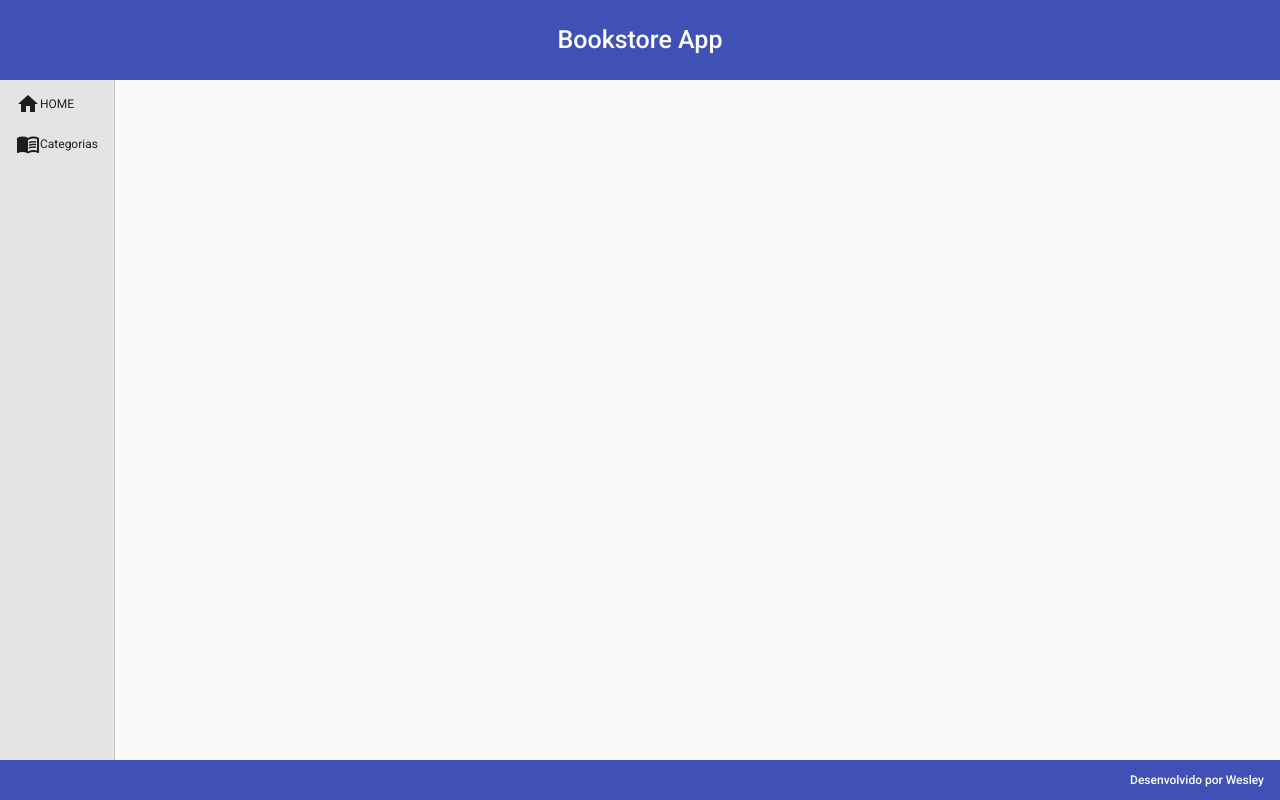
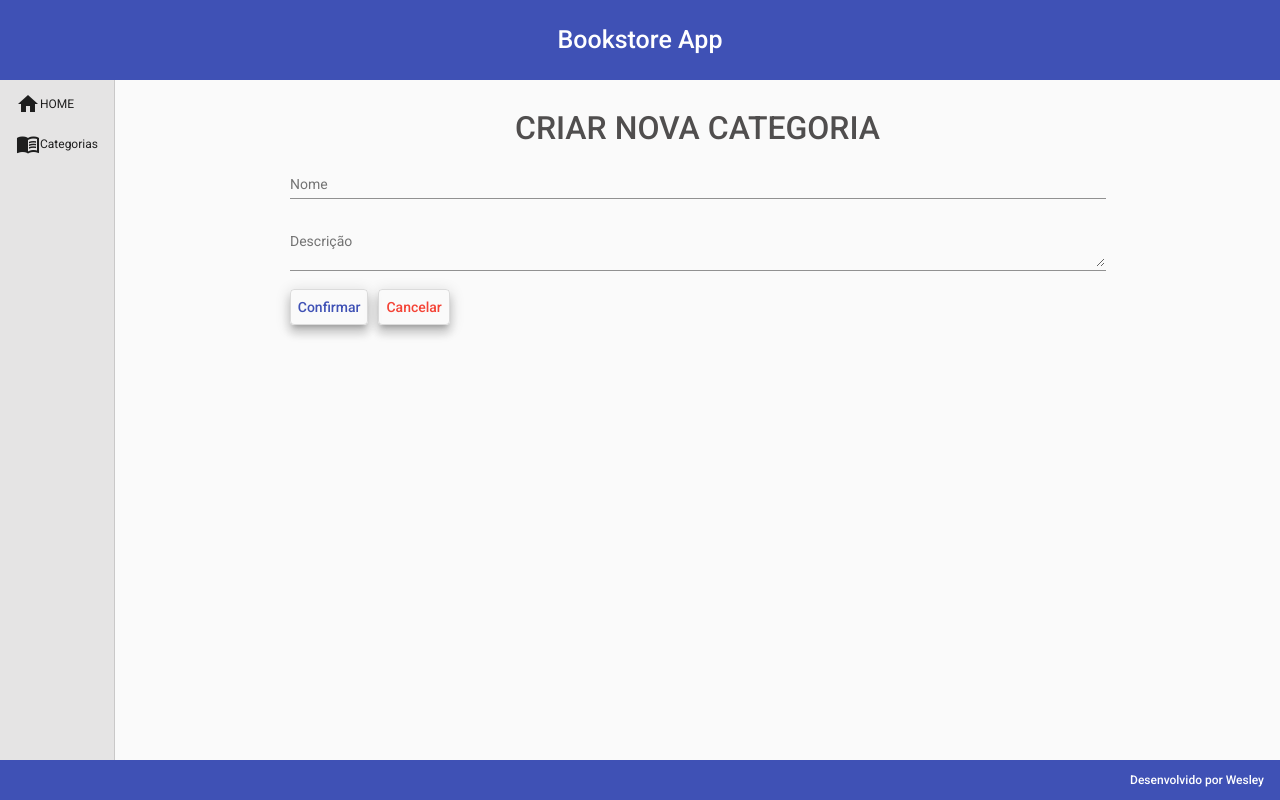
Before and after one commit to PaulinoWesley/bookstore-fronend, an Angular app: page /categorias/create in a window 1280 px wide. Before the commit this address led to /. Built offline with nearby package versions, Linux system fonts and the light colour scheme.

Commit message:
CSS paratelas Categorias e de Criar Nova Categoria

```diff
--- a/src/app/app-routing.module.ts
+++ b/src/app/app-routing.module.ts
@@ -1,3 +1,4 @@
+import { CategoriaCreateComponent } from './components/views/categoria/categoria-create/categoria-create.component';
 import { CategoriaReadComponent } from './components/views/categoria/categoria-read/categoria-read.component';
 import { HomeComponent } from './components/views/home/home.component';
 import { NgModule } from '@angular/core';
@@ -9,6 +10,9 @@
   },
   {
     path: "categorias", component: CategoriaReadComponent
+  },
+  {
+    path: "categorias/create", component: CategoriaCreateComponent
   }
 ];
 
--- /dev/null
+++ b/src/app/components/views/categoria/categoria-create/categoria-create.component.css
@@ -0,0 +1,26 @@
+form {
+    text-align: center;
+    width: 70%;
+    margin: 2rem auto 0 auto;
+}
+
+h1 {
+    font-size: 2rem;
+    color: rgb(80, 78, 78);
+    font-weight: 500;
+}
+
+.form {
+    width: 100%;
+}
+
+.buttons {
+    width: 100%;
+    text-align: start;
+}
+
+button {
+    margin-right: 10px;
+    padding-right: 7px;
+    padding-left: 7px;
+}
--- /dev/null
+++ b/src/app/components/views/categoria/categoria-create/categoria-create.component.html
@@ -0,0 +1,17 @@
+<form>
+    <h1>CRIAR NOVA CATEGORIA</h1>
+
+    <mat-form-field class="form">
+        <mat-label>Nome</mat-label>
+        <input matInput type="text" name="nome" placeholder="Ex. Computação">
+    </mat-form-field>
+    <mat-form-field class="form">
+        <mat-label>Descrição</mat-label>
+        <textarea matInput type="text" name="descricao" placeholder="Ex. livros de computação"></textarea>
+    </mat-form-field>
+
+    <div class="buttons">
+        <button class="mat-elevation-z8" mat-stroked-button color="primary">Confirmar</button>
+        <button class="mat-elevation-z8" mat-stroked-button color="warn">Cancelar</button>
+    </div>
+</form>
--- /dev/null
+++ b/src/app/components/views/categoria/categoria-create/categoria-create.component.ts
@@ -0,0 +1,15 @@
+import { Component, OnInit } from '@angular/core';
+
+@Component({
+  selector: 'app-categoria-create',
+  templateUrl: './categoria-create.component.html',
+  styleUrls: ['./categoria-create.component.css']
+})
+export class CategoriaCreateComponent implements OnInit {
+
+  constructor() { }
+
+  ngOnInit(): void {
+  }
+
+}
--- a/src/app/components/views/categoria/categoria-read/categoria-read.component.css
+++ b/src/app/components/views/categoria/categoria-read/categoria-read.component.css
@@ -12,6 +12,29 @@
     font-weight: 500;
 }
 
+button {
+    margin-bottom: 10px;
+    padding: 3px;
+}
+
 .table {
     width: 100%;
 }
+
+.livros {
+    color:rgb(80, 78, 78);
+    margin-left: 0.6rem;
+}
+
+.edit {
+    color:rgb(80, 78, 78);
+}
+
+.delete {
+    color: rgba(255, 0, 0, 0.541);
+    margin-left: 0.5rem;
+}
+
+.mat-header {
+    width: 5rem;
+}
--- a/src/app/components/views/categoria/categoria-read/categoria-read.component.html
+++ b/src/app/components/views/categoria/categoria-read/categoria-read.component.html
@@ -3,9 +3,10 @@
     <h1>Categorias</h1>
   </div>
 
+  <button class="mat-elevation-z8" mat-stroked-button color="primary" (click)="navToCatCreate()">NOVA CATEGORIA</button>
+
   <div class="mat-elevation-z8">
-    <table class="table" mat-table [dataSource] = "categorias">
-
+    <table class="table" mat-table [dataSource]="categorias">
       <!-- Id Column -->
       <ng-container matColumnDef="id">
         <th mat-header-cell *matHeaderCellDef>ID.</th>
@@ -24,10 +25,27 @@
         <td mat-cell *matCellDef="let row">{{ row.descricao }}</td>
       </ng-container>
 
+      <!-- Livros Column -->
+      <ng-container matColumnDef="livros">
+        <th mat-header-cell *matHeaderCellDef>LIVROS</th>
+        <td mat-cell *matCellDef="let row">
+            <a class="livros" href="#">
+              <i class="material-icons">book</i>
+            </a>
+        </td>
+      </ng-container>
+
       <!-- Ações Column -->
       <ng-container matColumnDef="acoes">
-        <th mat-header-cell *matHeaderCellDef>AÇÕES</th>
-        <td mat-cell *matCellDef="let row">{{ row.acoes }}</td>
+        <th class="mat-header" mat-header-cell *matHeaderCellDef>AÇÕES</th>
+        <td mat-cell *matCellDef="let row">
+          <a class="edit" href="#">
+            <i class="material-icons">edit</i>
+          </a>
+          <a class="delete" href="#">
+            <i class="material-icons">delete</i>
+          </a>
+        </td>
       </ng-container>
 
       <tr mat-header-row *matHeaderRowDef="displayedColumns"></tr>
--- a/src/app/components/views/categoria/categoria-read/categoria-read.component.ts
+++ b/src/app/components/views/categoria/categoria-read/categoria-read.component.ts
@@ -1,4 +1,5 @@
 import { Component, OnInit } from "@angular/core";
+import { Router } from "@angular/router";
 import { Categoria } from "../categoria.model";
 import { CategoriaService } from "../categoria.service";
 
@@ -10,9 +11,9 @@
 export class CategoriaReadComponent implements OnInit {
 
   categorias: Categoria[] = []
-  displayedColumns: string[] = ["id", "nome", "descricao", "acoes"];
+  displayedColumns: string[] = ["id", "nome", "descricao","livros", "acoes"];
 
-  constructor(private service: CategoriaService) {}
+  constructor(private service: CategoriaService, private router: Router) {}
 
   ngOnInit(): void {
     this.findAll();
@@ -25,4 +26,8 @@
     })
   }
 
+  navToCatCreate() {
+    this.router.navigate(["categorias/create"]);
+  }
+
 }
```
Also changed, not shown: src/app/app.module.ts (+10 -0 lines).
